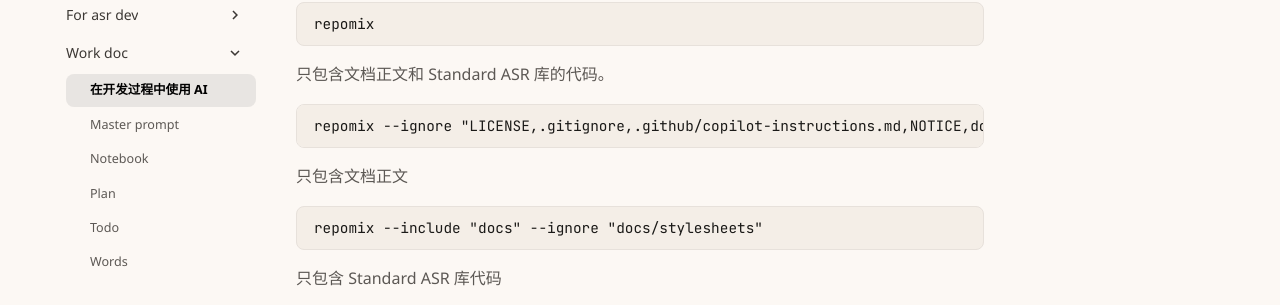
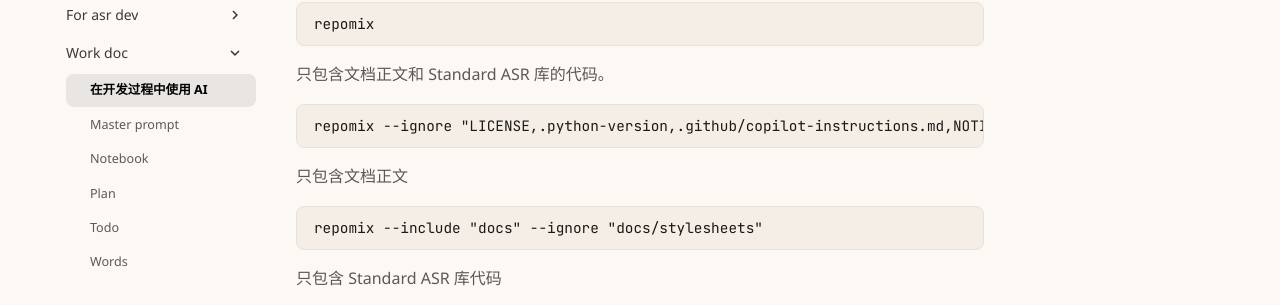
Before and after one commit to standard-voice/standard_asr, an MkDocs documentation site: the page built from docs/work_doc/ai.md, in a window 1280 px wide. Shown: the part 445-750 px from the top of the page. Built offline with MkDocs 1.6.1 and Material for MkDocs 9.7.7, drawn with Linux system fonts in a browser that asks for light colours; plug-ins that fetch from the network failed and are left out.

Commit message:
docs: update ai.md - repomix cmd update

````diff
--- a/docs/work_doc/ai.md
+++ b/docs/work_doc/ai.md
@@ -16,7 +16,7 @@
 
 只包含文档正文和 Standard ASR 库的代码。
 ```sh
-repomix --ignore "LICENSE,.gitignore,.github/copilot-instructions.md,NOTICE,docs/stylesheets,mkdocs.yml,.cache"
+repomix --ignore "LICENSE,.python-version,.github/copilot-instructions.md,NOTICE,docs/stylesheets,mkdocs.yml,.cache"
 ```
 
 只包含文档正文
````
